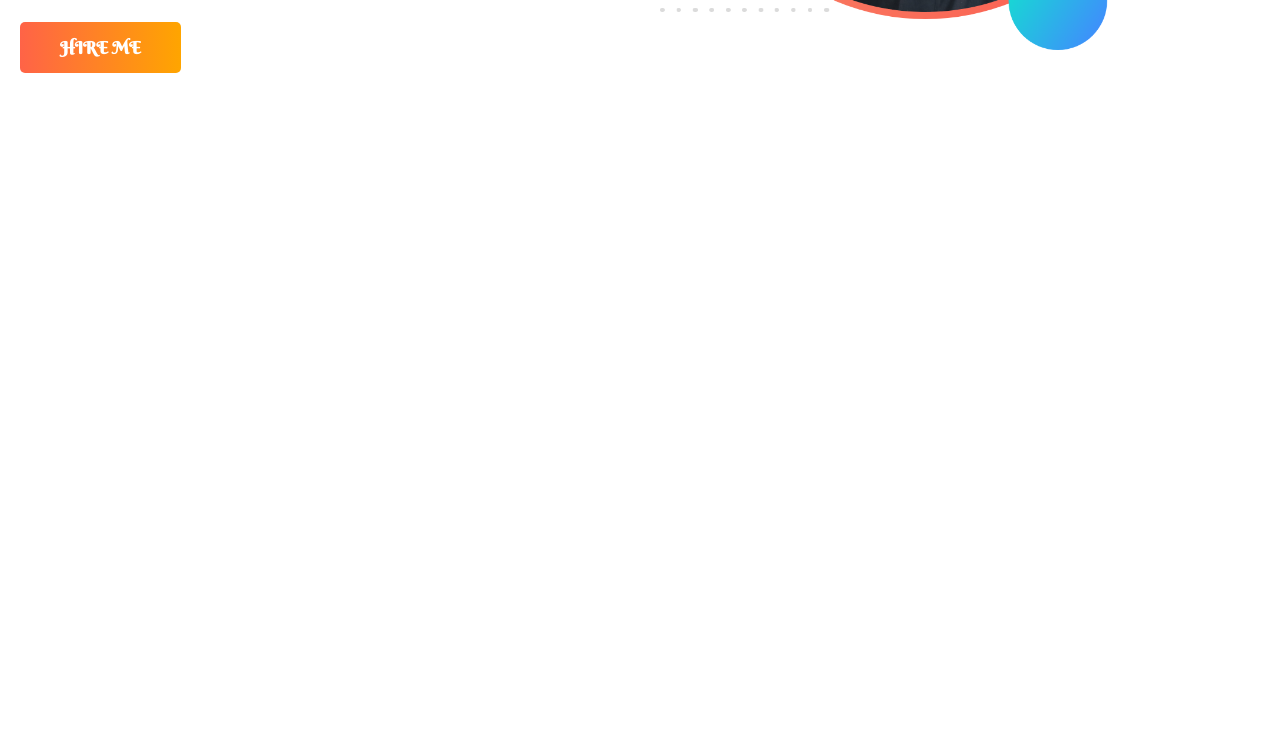
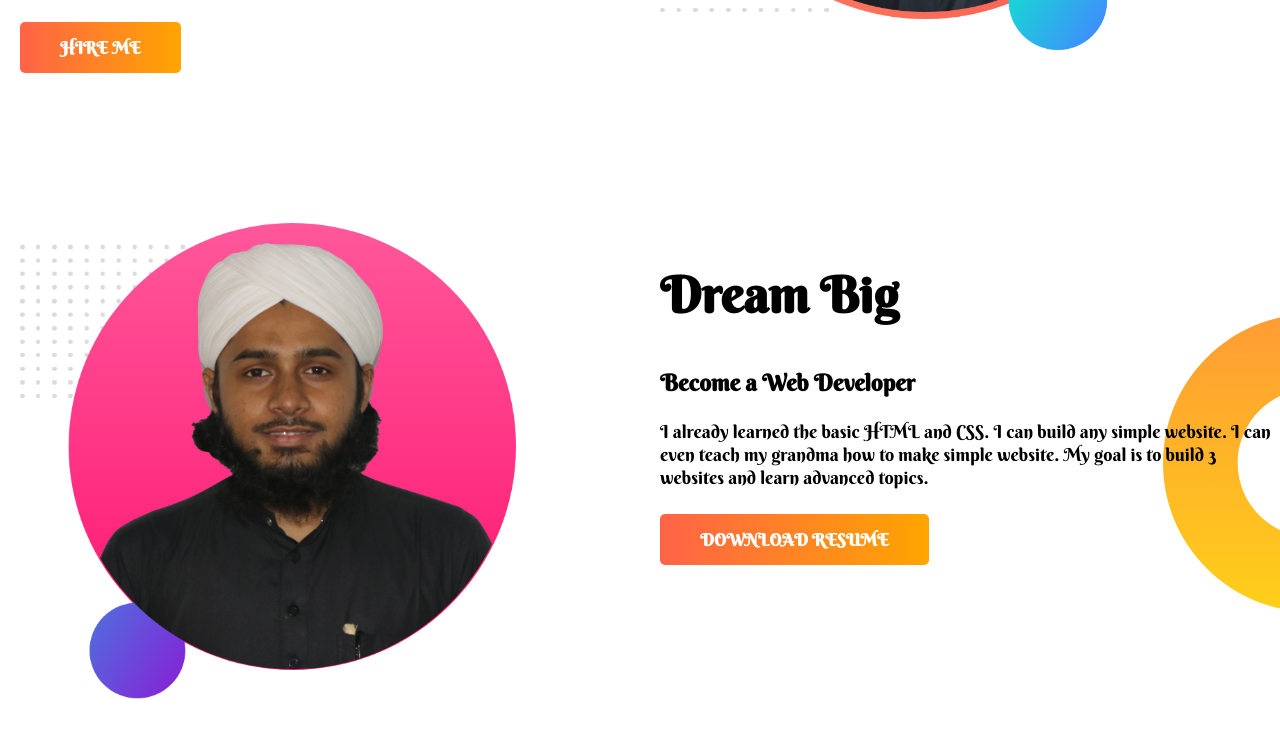
Before and after one commit to EASHOVON/practice-site, a plain HTML site: page index.html in a window 1280 px wide. Shown: the part 442-1180 px from the top of the page. Before the commit the page ends 800 px from the top, so only its background shows below. Drawn offline with Linux system fonts and the light colour scheme.

Commit message:
Second-section added

```diff
--- a/index.html
+++ b/index.html
@@ -27,9 +27,23 @@
             <a href="https://www.linkedin.com/in/ashrafuzzaman-shovon-68a185197/" class="button-link" target="_blank">HIRE ME</a>
         </div>
         <div class="half-width">
-            <img src="images/shovon.png" alt="">
+            <img src="images/shovon.png" alt="ME">
         </div>
     </section>
     <!-- 1st Section End -->
+    <!-- Section 2  -->
+    <section class="section-2">
+        <div class="half-width">
+            <img src="images/shovon2.png" alt="ME">
+        </div>
+        <div class="half-width">
+            <h1>Dream Big</h1>
+            <h3>Become a Web Developer</h3>
+            <p>
+                I already learned the basic HTML and CSS. I can build any simple website. I can even teach my grandma how to make simple website. My goal is to build 3 websites and learn advanced topics.
+            </p>
+            <a href="#" class="button-link">DOWNLOAD RESUME</a>
+        </div>
+    </section>
 </body>
 </html>
--- a/style.css
+++ b/style.css
@@ -64,3 +64,12 @@ p{
 
 
 /* End of Section-1 */
+
+/* Section-2 */
+.section-2{
+    background-image: url(images/dream-bg.png);
+    background-repeat: no-repeat;
+    background-position: right;
+}
+
+/* End of Section-2 */
```
